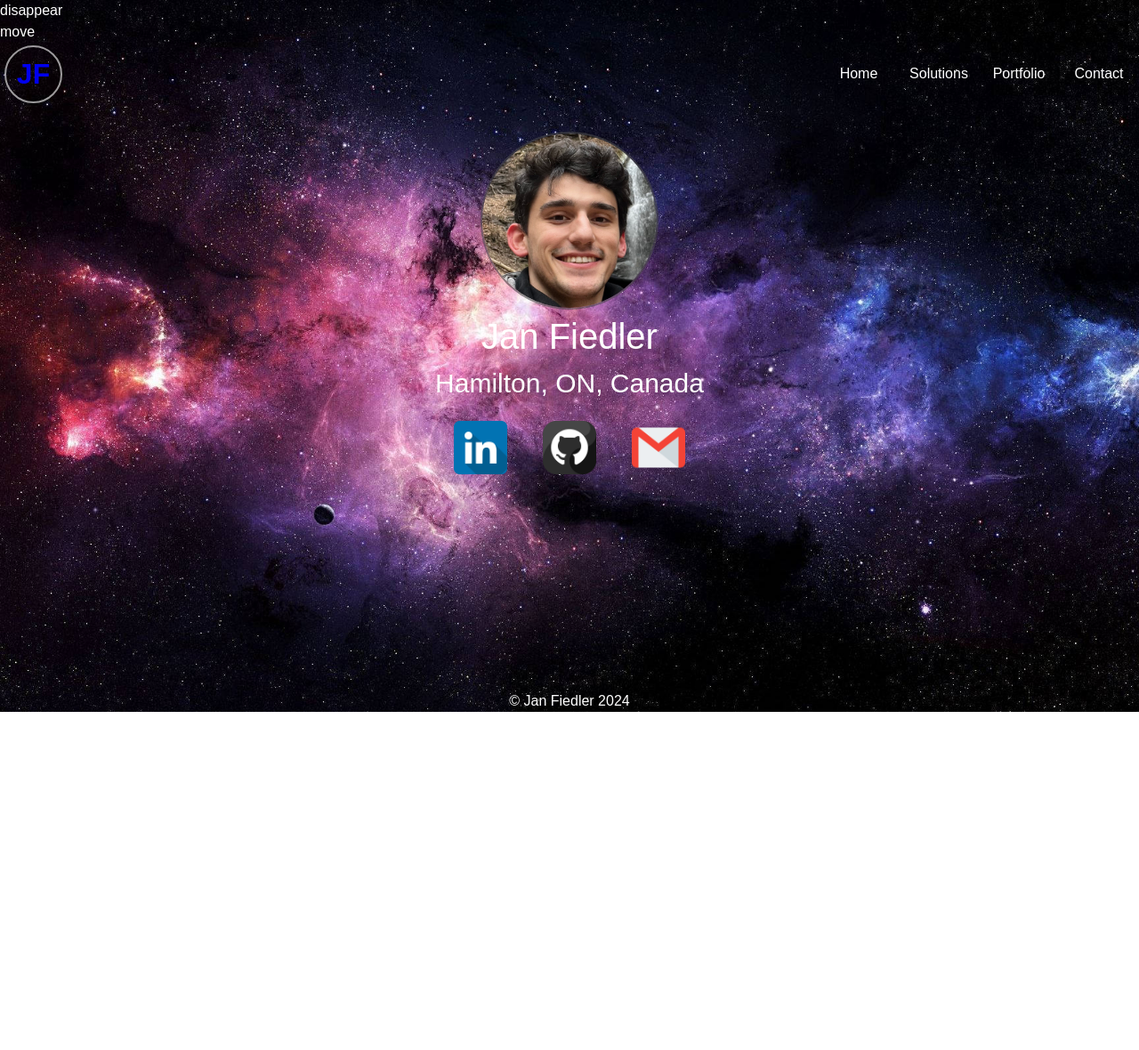
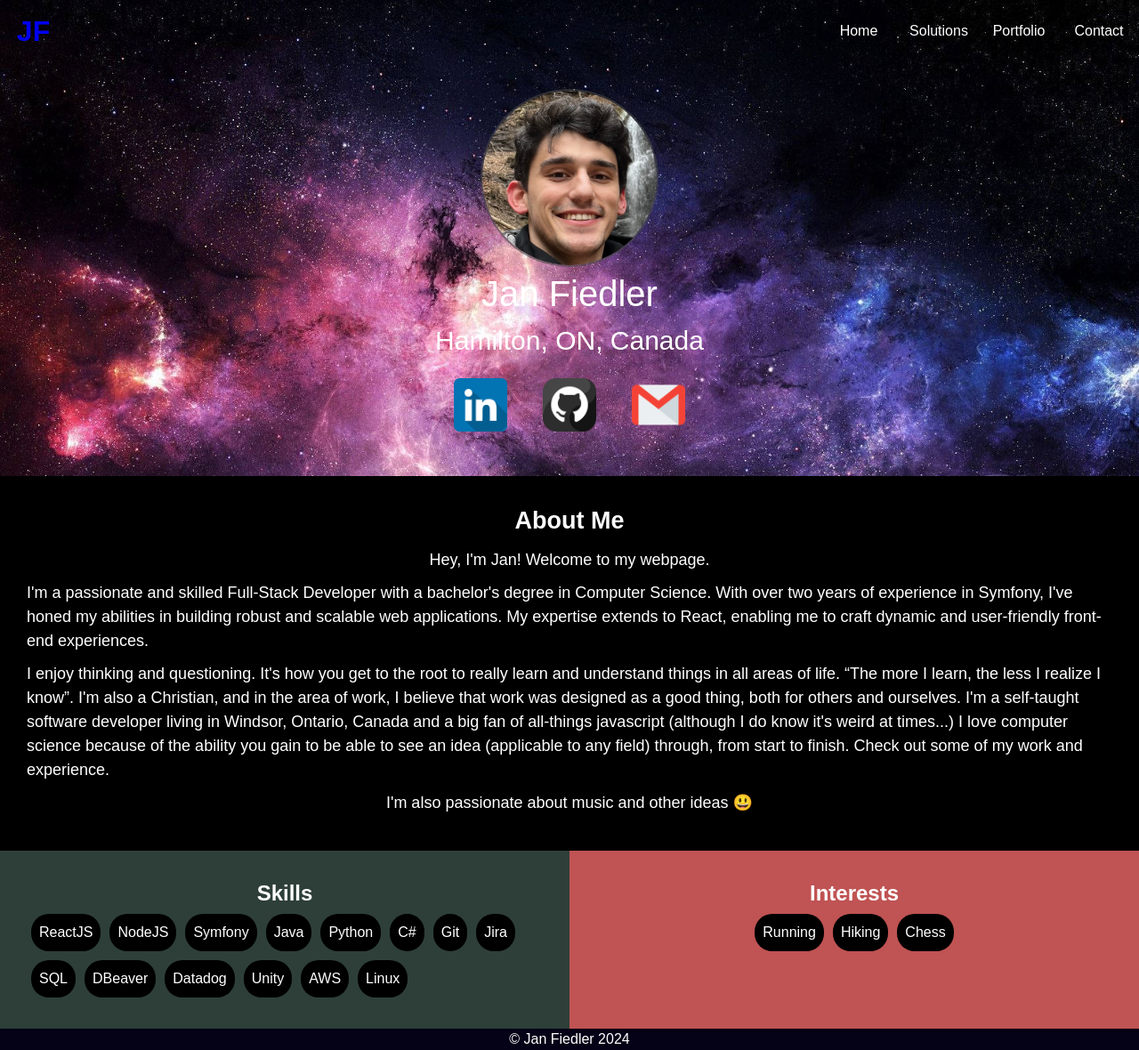
Before and after one commit to janFiedler1/firebase-react-portfolio, a React (Create React App) app: page / in a window 1280 px wide. Shown: the whole page at 89% size. Before the commit the page ends 800 px from the top, so only its background shows below. Built offline with nearby package versions, Linux system fonts and the light colour scheme.

Commit message:
work on homepage

```diff
--- a/package.json
+++ b/package.json
@@ -6,6 +6,7 @@
     "@testing-library/jest-dom": "^5.17.0",
     "@testing-library/react": "^13.4.0",
     "@testing-library/user-event": "^13.5.0",
+    "jquery": "^3.7.1",
     "react": "^18.3.1",
     "react-dom": "^18.3.1",
     "react-router-dom": "^6.27.0",
--- a/public/index.html
+++ b/public/index.html
@@ -4,7 +4,8 @@
     <meta charset="utf-8" />
     <link rel="icon" href="%PUBLIC_URL%/favicon.ico" />
     <meta name="viewport" content="width=device-width, initial-scale=1" />
-    <script type="text/javascript" src="http://code.jquery.com/jquery-latest.min.js"></script>
+    <!-- <script type="text/javascript" src="http://code.jquery.com/jquery-latest.min.js"></script> -->
+    <!-- <script src="jquery.js" type="text/javascript"></script> -->
     <meta name="theme-color" content="#000000" />
     <meta
       name="description"
--- a/src/App.css
+++ b/src/App.css
@@ -19,6 +19,7 @@
   z-index: -1;
 }
 .content-container {
+  margin-top: 70px;
   width: 100%;
   display: flex;
   flex-direction: column;
--- a/src/components/HeaderComponent.js
+++ b/src/components/HeaderComponent.js
@@ -1,27 +1,54 @@
-import {useState, Fragment} from "react";
+import {useState, Fragment, useEffect} from "react";
 import '../css/HeaderComponent.css'
 import { useParams } from "react-router-dom";
+import 'http://code.jquery.com/jquery-latest.min.js';
 
 export default function Header({navLinks, changeContent, router}) {
 
     const [displayNone, setDisplay] = useState("");
     const display = () => {
         console.log("click works: "+display == "" ? " display-none" : "");
-        setDisplay(displayNone == "" ? " display-none" : "")
+        // setDisplay(displayNone == "" ? " display-none" : "")
+        setDisplay(" display-none");
         return displayNone;
     }
 
     const [translation, translate] = useState("");
     const move = () => {
-        translate(translation == "" ? " translate" : "")
+        // translate(translation == "" ? " translate" : "")
+        translate(" translate");
+        window.scroll({
+            top: 100,
+            left: 0,
+            behavior: "smooth",
+          });
         return translation;
+    }
+
+
+    const scroll = () => {
+        //move();
+        setTimeout(function(){
+            display();
+        }, 2000);
+    }
+
+    window.onscroll = function() {myFunction()};
+    const [color, setColor] = useState("");
+
+    function myFunction() {
+        if (document.body.scrollTop > 50 || document.documentElement.scrollTop > 50) {
+            setColor(" white");
+        } else {
+            setColor("");
+        }
     }
 
     return (
         <Fragment>
-            <span onClick={display}>disappear</span>
-            <span onClick={move}>move</span>
-            <div id="header" className={"header"+displayNone+translation}>
+            {/* <span onClick={display}>disappear</span>
+            <span onClick={move}>move</span> */}
+            <div id="header" className={"header"+displayNone+translation+color}>
                 <a href="/">
                     <div className="logo-container">
                         <span>JF</span>
--- a/src/components/HomeComponent.js
+++ b/src/components/HomeComponent.js
@@ -2,6 +2,9 @@ import React, { useState } from "react";
 import '../css/HomeComponent.css'
 
 export default function Home() {
+
+    const skills = ["ReactJS", "NodeJS", "Symfony", "Java", "Python", "C#", "Git", "Jira", "SQL", "DBeaver", "Datadog", "Unity", "AWS", "Linux"];
+    const interests = ["Running", "Hiking", "Chess"];
 
     const socialLinks = [
         {id:1, name: 'linkedin', url: 'https://www.linkedin.com/in/jfiedleruwo/', img: process.env.PUBLIC_URL+"/linkedin2.png"},
@@ -36,10 +39,32 @@ export default function Home() {
                         ))}
                     </div>
                 </div>
-                <div className="intro-container"></div>
+                <div className="intro-container info-container">
+                    <h2>About Me</h2>
+                    <p>Hey, I'm Jan! Welcome to my webpage.</p>
+                    <p>I'm a passionate and skilled Full-Stack Developer with a bachelor's degree in Computer Science. With over two years of experience in Symfony, I've honed my abilities in building robust and scalable web applications. My expertise extends to React, enabling me to craft dynamic and user-friendly front-end experiences.</p>
+                    <p>I enjoy thinking and questioning. It's how you get to the root to really learn and understand things in all areas of life. “The more I learn, the less I realize I know”. I'm also a Christian, and in the area of work, I believe that work was designed as a good thing, both for others and ourselves. I'm a self-taught software developer living in Windsor, Ontario, Canada and a big fan of all-things javascript (although I do know it's weird at times...) I love computer science because of the ability you gain to be able to see an idea (applicable to any field) through, from start to finish. Check out some of my work and experience.</p>
+                    <p>I'm also passionate about music and other ideas 😃</p>
+                </div>
                 {/* </div> */}
-                <div className="skills-container"></div>
-                <div className="interests-container"></div>
+                <div className="row">
+                    <div className="skills-container info-container">
+                        <h2>Skills</h2>
+                        <div className="skill-container">
+                            {skills.map((skill) => (
+                                <span>{skill}</span>
+                            ))}
+                        </div>
+                    </div>
+                    <div className="interests-container info-container">
+                        <h2>Interests</h2>
+                        <div className="skill-container">
+                            {interests.map((skill) => (
+                                <span>{skill}</span>
+                            ))}
+                        </div>
+                    </div>
+                </div>
             </div>
         </React.Fragment>
     )
--- a/src/css/FooterComponent.css
+++ b/src/css/FooterComponent.css
@@ -1,4 +1,5 @@
 .footer-container {
+    background-color: rgb(5, 1, 22);
     width: 100%;
     display: flex;
     margin-bottom: 0;
--- a/src/css/HeaderComponent.css
+++ b/src/css/HeaderComponent.css
@@ -1,17 +1,15 @@
 .header {
-    /* background-color: rgb(0, 0, 0); */
     background-color: rgba(0, 0, 0, 0);
+    position: fixed;
+    top: 0;
+    left: 0;
     color: aliceblue;
-    /* border-bottom: solid;
-    border-width: 2px;
-    border-color: wheat; */
-    /* box-shadow: 0 0 5px rgb(97, 97, 97), 0 5px 12px -6px rgb(97, 97, 97), 0 -12px 25px -19px rgb(97, 97, 97); */
     display: flex;
     flex-direction: row;
     margin-top: 0;
     width: 100%;
     height: 70px;
-    transition: all 2s;
+    transition: all 0.5s;
 }
 .nav-container {
     margin-right: 0;
@@ -45,9 +43,9 @@
     width: 65px;
     cursor: pointer;
     background-color: rgba(240, 248, 255, 0);
-    border-radius: 50%;
+    /* border-radius: 50%;
     border: solid #ffffff9a;
-    border-width: 2px;
+    border-width: 2px; */
     margin-top: auto;
     margin-bottom: auto;
     margin-left: 5px;
@@ -68,5 +66,8 @@
     display: none;
 }
 .translate {
-    margin-left: 200px;
+    /* margin-left: 200px; */
 }
+.white {
+    background-color: rgba(0, 0, 0, 0.575);
+}
--- a/src/css/HomeComponent.css
+++ b/src/css/HomeComponent.css
@@ -54,13 +54,64 @@
     height: 65px;
 }
 .intro-container {
-    min-width: 100px;
-    background-color: orange;
-    margin: 20px;
+    background-color: black;
+    width: auto;
+    font-size: large;
+}
+.intro-container *{
+    margin-bottom: 10px;
+    margin-left: 0;
+    margin-right: auto;
+}
+.home-container .row {
+    /* background: linear-gradient(to right, #6666ff, #0099ff , #00ff00, #ff3399, #6666ff);
+    -webkit-background-clip: text;
+    background-clip: text;
+    color: transparent;
+    animation: rainbow_animation 4s ease-in-out infinite;
+    background-size: 400% 100%; */
+    background-color: aquamarine;
+    width: 100%;
+    display: flex;
+    flex-direction: row;
+}
+.info-container {
+    padding: 30px;
+    display: flex;
+    flex-direction: column;
 }
 .skills-container {
-
+    background-color: rgb(46, 63, 57);
 }
 .interests-container {
+    background-color: rgb(192, 83, 83);
+}
+.info-container * {
+    margin-left: auto;
+    margin-right: auto;
+}
+.row .info-container {
+    width: 50%;
+}
+.skill-container {
+    display: flex;
+    flex-direction: row;
+    flex-wrap: wrap;
+}
+.skill-container span{
+    margin: 5px;
+    padding: 7px;
+    border-radius: 20px;
+    background-color: black;
+    border: 2px solid rgba(255, 255, 255, 0);
+    /* transition: color 0.5s; */
+}
 
+@keyframes rainbow_animation {
+    0%,100% {
+        background-position: 0 0;
+    }
+    50% {
+        background-position: 100% 0;
+    }
 }
--- a/src/index.js
+++ b/src/index.js
@@ -3,7 +3,7 @@ import ReactDOM from 'react-dom/client';
 import './index.css';
 import App from './App';
 import reportWebVitals from './reportWebVitals';
-import {BrowserRouter} from 'react-router-dom'
+import 'http://code.jquery.com/jquery-latest.min.js';
 
 const root = ReactDOM.createRoot(document.getElementById('root'));
 root.render(
```
Also changed, not shown: public/manifest.json, 1 other file (tests, documents, lock files or other folders).
